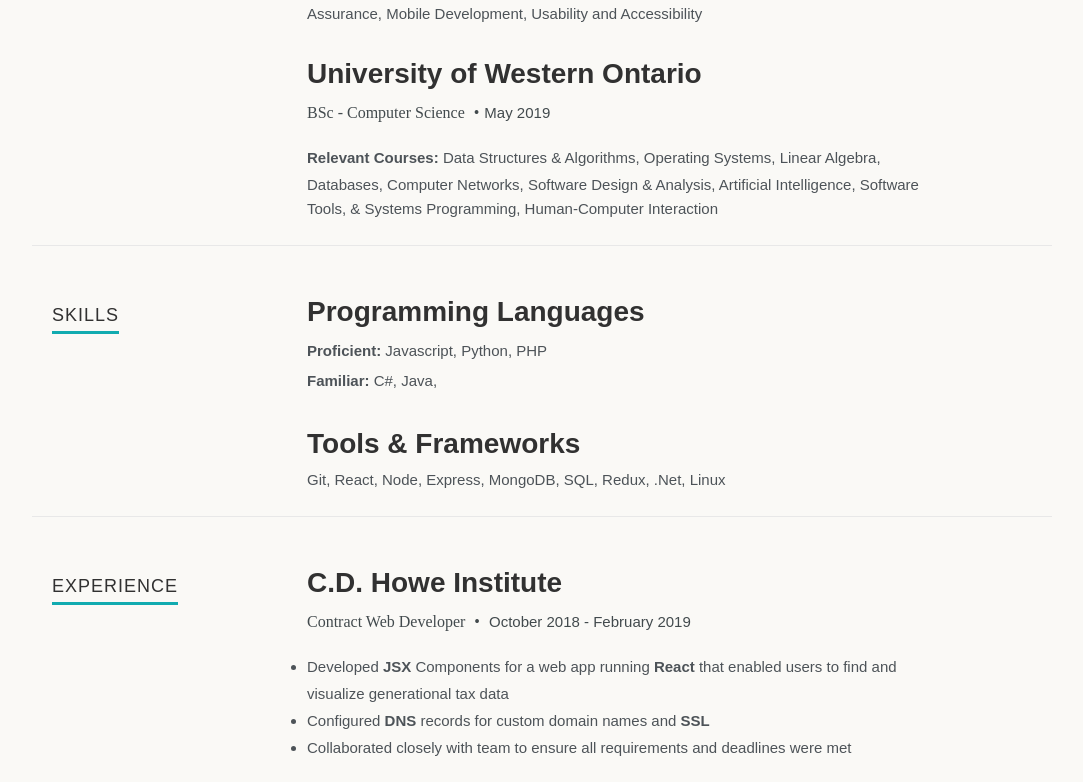
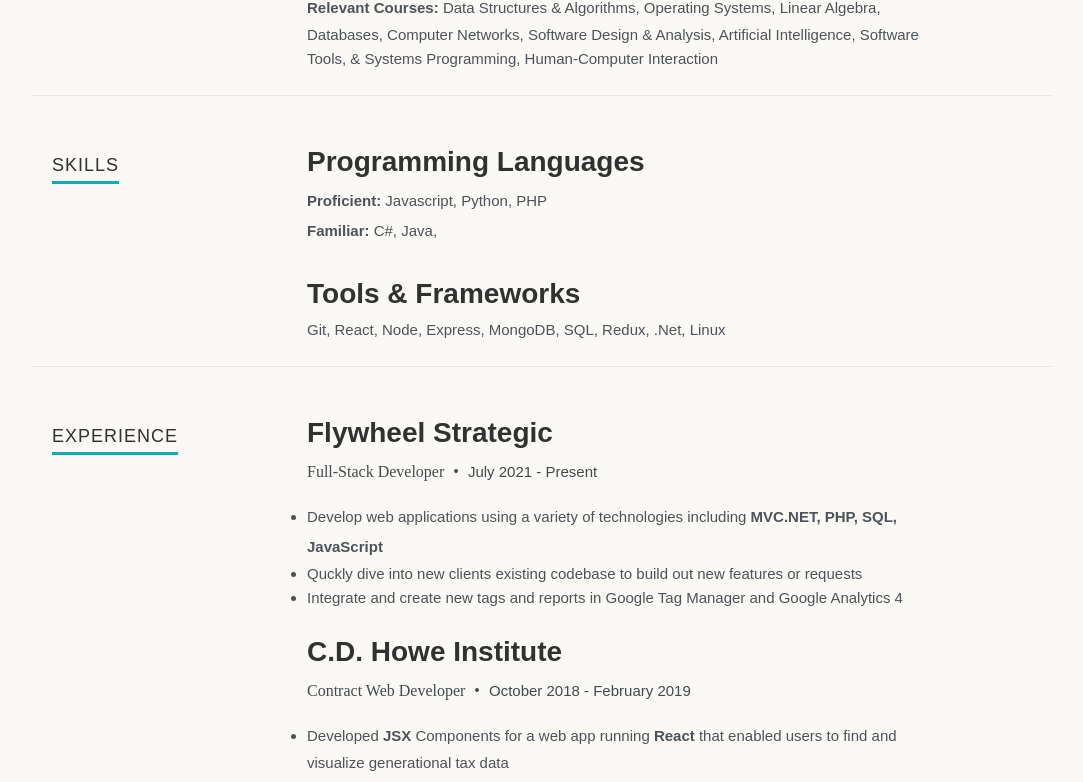
Before and after one commit to k4iru/personal-site, a React (Create React App) app: page / in a window 1280 px wide. Shown: the part 1705-2487 px from the top of the page, without its empty margins (98-1181 px from the left). Built offline with nearby package versions, Linux system fonts and the light colour scheme; the HTML template or start-up script is replaced by a standard one.

Commit message:
added flywheel to work experience

```diff
--- a/public/resumeData.json
+++ b/public/resumeData.json
@@ -4,7 +4,7 @@
     "occupation": "Full-Stack Developer",
     "description": "In the business of turning ideas into realities",
     "image": "profilepic.jpg",
-    "bio": "I am a Toronto based Full-Stack Developer with experience in a variety of technologies. My passion for building started at a young age when I was gifted my first Lego set. I'd spend hours in my bedroom putting blocks together to build robots and whatever else I could think of. Programming, similarly is about taking fundamental concepts and adding those blocks together. Everything starts with the basics, which is why I enjoy experimenting with as many things as possible and expanding my breadth of knowledge. Currently, I specialize in developing using a JavaScript stack. I strongly believe that Progressive-Web-Apps are the future. As people move away from laptops and desktop computers, smartphones become more essential in everyday life. I aim to deliver a valuable and consistent product across devices at the touch of a finger. My interests include Machine Learning and Artificial Intelligence. Data excites me, and the many possible applications in the future keep me eager to learn.",
+    "bio": "I am a Full-Stack Developer based in Toronto with a passion for problem solving. With a background in Computer Science, I have proven experience as a strong generalist and fast learner. Every new client is a new challenge requiring the ability to quickly orientate myself so that I can efficiently solve business needs and meet deadlines. A variety of clients and business needs means I am no stranger to wearing different hats as I work with clients to host, deploy, develop, and maintain solutions.",
     "email": "Cheung.Kyle1@gmail.com",
     "phone": "1-647-546-6991",
     "website": "http://www.kylecheung.ca",
@@ -43,6 +43,13 @@
       }
     ],
     "work": [
+      {
+        "company": "Flywheel Strategic",
+        "title": "Full-Stack Developer",
+        "years": "July 2021 - Present",
+        "url": "",
+        "description": "Contracted <strong>to</strong> develop a Generational Accounting Calculator using React. I was in charge of building the app from the ground up and styling it using CSS and Javascript. I ensured browser compatibility with Internet Explorer as well as helped the employer set set up custom domains and launch the application."
+      },
       {
         "company": "C.D. Howe Institute",
         "title": "Contract Web Developer",
--- a/src/Components/Resume.js
+++ b/src/Components/Resume.js
@@ -61,6 +61,14 @@
                     </div>
 
                     <div className="nine columns main-col">
+                    <div><h2>Flywheel Strategic</h2>
+                            <p className="info">Full-Stack Developer <span>&bull;</span> <em className="date">July 2021 - Present</em></p>
+                            <ul className="disc">
+                                <li>Develop web applications using a variety of technologies including <strong>MVC.NET, PHP, SQL, JavaScript</strong></li>
+                                <li>Quckly dive into new clients existing codebase to build out new features or requests</li>
+                                <li>Integrate and create new tags and reports in Google Tag Manager and Google Analytics 4</li>
+                            </ul>
+                        </div>
                         <div><h2>C.D. Howe Institute</h2>
                             <p className="info">Contract Web Developer <span>&bull;</span> <em className="date">October 2018 - February 2019</em></p>
                             <ul className="disc">
```
